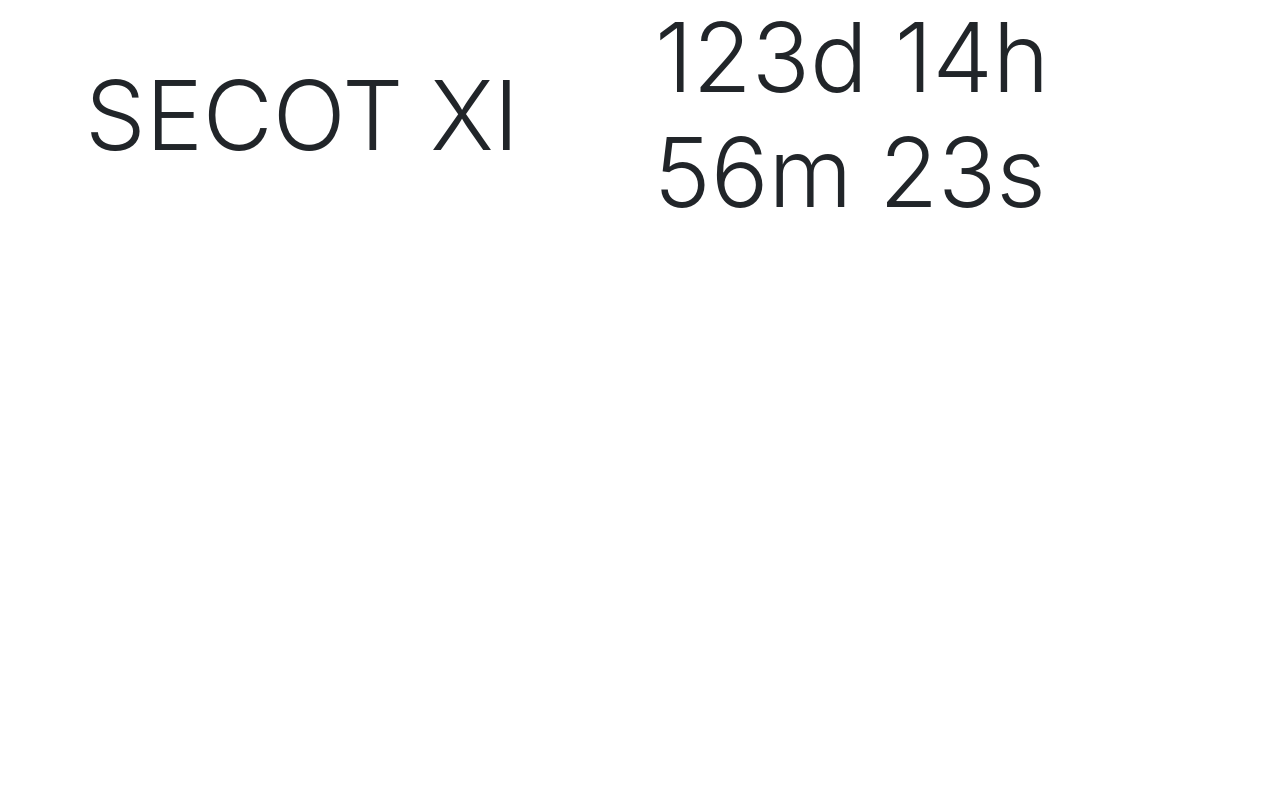
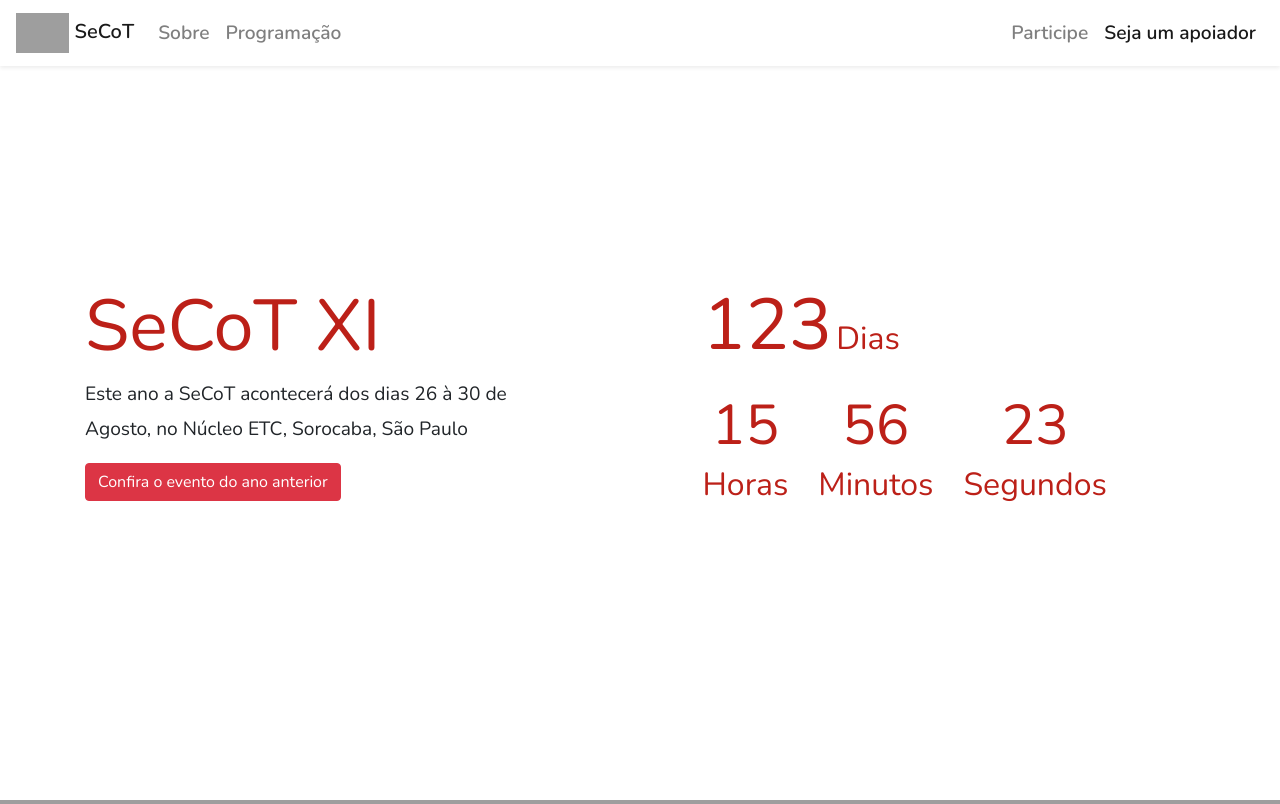
Before and after one commit to rabbit11/secot-landing-page, a PHP site: page / in a window 1280 px wide. Shown: the top 804 px of the page. Before the commit the page ends 208 px from the top, so only its background shows below. Run offline with PHP 8.4, Linux system fonts and the light colour scheme; some libraries are stand-ins or nearby versions; grey boxes are pictures that could not be loaded.

Commit message:
Countdown com visual melhorado

```diff
--- a/index.html
+++ b/index.html
@@ -1,27 +1,200 @@
 <!doctype html>
 <html lang="en">
   <head>
-    <title>SECOT</title>
+    <link rel="icon" type="image/png" href="https://secot.com.br/favicon.png">
+    <title>SeCoT</title>
     <!-- Required meta tags -->
     <meta charset="utf-8">
     <meta name="viewport" content="width=device-width, initial-scale=1, shrink-to-fit=no">
     <link href="https://fonts.googleapis.com/css?family=Nunito:400,600,700,900" rel="stylesheet">
     <!-- Bootstrap CSS -->
     <link rel="stylesheet" href="https://stackpath.bootstrapcdn.com/bootstrap/4.3.1/css/bootstrap.min.css" integrity="sha384-ggOyR0iXCbMQv3Xipma34MD+dH/1fQ784/j6cY/iJTQUOhcWr7x9JvoRxT2MZw1T" crossorigin="anonymous">
+    <link rel="stylesheet" href="https://use.fontawesome.com/releases/v5.8.1/css/all.css" integrity="sha384-50oBUHEmvpQ+1lW4y57PTFmhCaXp0ML5d60M1M7uH2+nqUivzIebhndOJK28anvf" crossorigin="anonymous">
+    <link rel="stylesheet" href="styles.css">
   </head>
-  <body>
+  <body data-spy="scroll" data-target="#mainNavbar">
+    <section class="top-bar">
+      <nav id="mainNavbar" class="navbar navbar-expand-lg navbar-light fixed-top shadow-sm">
+          <a class="navbar-brand" href="#"> <img src="https://secot.com.br/img/logo_round.png" alt=""> SeCoT</a>
+          <div class="collapse navbar-collapse" id="navbarSupportedContent">
+            <ul class="navbar-nav mr-auto">
+              <li class="nav-item">
+                <a class="nav-link" href="#sobre">Sobre<span class="sr-only"></span></a>
+              </li>
+              <li class="nav-item">
+                <a class="nav-link" href="#programacao">Programação<span class="sr-only"></span></a>
+              </li>
+            </ul>
+            <ul class="navbar-nav">
+              <li class="nav-item">
+                <a class="nav-link" href="#participe">Participe</a>
+              </li>
+              <li class="nav-item">
+                <a class="nav-link" href="#apoiadores">Seja um apoiador</a>
+              </li>
+            </ul>
+          </div>
+      </nav>
+    </section>
 
-    <section class="banner">
+    <section id="banner" class="d-flex align-items-center">
       <div class="container">
-        <div class="row">
-          <div class="col-md-6 align-self-center">
-            <h1 class="display-1">SECOT XI</h1>
+        <div class="d-flex row align-items-center justify-content-center">
+          <div class="col-md">
+            <h1 class="display-3 title">SeCoT XI</h1>
+            <p id="texto">Este ano a SeCoT acontecerá dos dias 26 à 30 de Agosto, no Núcleo ETC, Sorocaba, São Paulo<p>
+            <a class="btn btn-danger" href="https://secot.com.br/">Confira o evento do ano anterior</a>
           </div>
-          <div class="col-md-6 align-self-center">
-            <h1 id="countDown" class="display-1"></h1>
+          <div class="col-md-1"></div>
+          <!-- <div id="countDown" class="col-md-6 text-center title pt-3 shadow-lg rounded"> -->
+          <div class="d-none d-md-block col-md text-left title float-left">
+              <span id="dias" class="display-3"></span>
+              <span class="display-5 countText">Dias</span>
+            <div class="row mt-4">
+              <!-- <div class="col-3">
+                <h1 id="dias" class="countDown display-5 rounded-circle p-4"></h1>
+              </div> -->
+              <div class="col text-center">
+                <h1 class="display-4 mx-auto" id="horas"></h1>
+                <p class="countText">Horas</p>
+              </div>
+              <div class="col text-center">
+                <h1 class="display-4 mx-auto" id="minutos"></h1>
+                <p class="countText">Minutos</p>
+              </div>
+              <div class="col text-center">
+                <h1 class="display-4 mx-auto" id="segundos"></h1>
+                <p class="countText">Segundos</p>
+              </div>
+              <div class="col"></div>
+            </div>
+            <!-- <div class="row">
+              <div class="col-3">
+                <h1 class="display-5">D</h1>
+              </div>
+              <div class="col-3">
+                <h1 class="display-5">H</h1>
+              </div>
+              <div class="col-3">
+                <h1 class="display-5">M</h1>
+              </div>
+              <div class="col-3">
+                <h1 class="display-5">S</h1>
+              </div>
+            </div> -->
           </div>
         </div>
       </div>
+    </section>
+
+    <section class="conteudo">
+      <section id="sobre" class="d-flex align-items-center">
+        <div class="container">
+          <div class="d-flex row align-items-center justify-content-center">
+            <div class="col-md-6">
+              <!-- <h1 class="display-3 text-center">espaço para imagem</h1> -->
+              <!-- <img src="https://secot.com.br/img/logo_round.png" alt="logo SeCoT" class="mx-auto d-block"> -->
+            </div>
+            <div class="col-md-6 ">
+              <h1 class="display-3 text-center">Sobre</h1>
+              <p>A SeCoT XI é a 11ª edição da Semana da Computação e Tecnologia da Universidade Federal de São Carlos - campus
+                Sorocaba.</p>
+
+              <p>Criada em 2009, a SeCoT é um evento organizado e promovido anualmente pelos alunos do curso com o apoio de docentes da
+                área e considerada um dos maiores eventos acadêmicos sobre tecnologia da região.</p>
+
+                <p>A SeCoT é um evento que conta com diversas palestras, workshops e minicursos com o objetivo de apresentar e debater temas relacionados à
+                  Computação, bem como suas aplicações em diversas áreas com ênfase em novas tecnologias e tendências do mercado.
+                </p>
+                <!-- <p>
+                  Sempre tentando trazer o melhor na área de tecnologia e suas diversas áreas, a semana é aberta para toda a comunidade de
+                  Sorocaba, contribuindo para consolidar a cidade como uma região atrativa para captação de programadores e instalação de
+                  empresas de tecnologia.</p> -->
+                  </div>
+                </div>
+              </div>
+        </section>
+
+        <section id="programacao" class="d-flex align-items-center">
+          <div class="container">
+            <div class="d-flex row align-items-center justify-content-center">
+              <div class="col-md-6">
+                <h1 class="display-4 text-center title"> < Programação /></h1>
+                <p>A SeCoT XI tem duração dos dias 26/08 - 30/08, onde todos os dias traremos diferentes
+                  palestras e mini cursos focados na área de tecnologia. O evento tem duração das 9h-18h
+                  incluindo coffee-break entre palestras. Além disso no último dia de evento acontece uma
+                  mini maratona de programação na UFSCar Sorocaba.</p>
+                  <p>Ainda não possuímos uma lineup definida, por isso nos acompanhe no em nossas redes sociais para não ficar de fora!
+                  </p>
+                </div>
+                <div class="col-md-6 text-center">
+                  <a href="https://www.facebook.com/secot.ufscar/"><i class="fab fa-facebook mr-5"></i></a>
+                  <a href="https://instagram.com/secot.ufscar?utm_source=ig_profile_share&igshid=1rqqywzf0pb4r"><i class="fab fa-instagram ml-5"></i></a>
+                  <!-- <p>Espaço para imagem do evento</p> -->
+                  <!-- <img src="https://scontent.fsod3-1.fna.fbcdn.net/v/t31.0-8/18489878_1561324023910026_3863293913079333034_o.jpg?_nc_cat=104&_nc_ht=scontent.fsod3-1.fna&oh=426db539342aa8cfebdb36fd31df6500&oe=5D713B61" alt=""> -->
+                </div>
+              </div>
+            </div>
+          </section>
+
+          <section id="participe" class="d-flex align-items-center">
+            <div class="container">
+              <div class="d-flex row align-items-right justify-content-center">
+                <div class="col-md-6 order-2 order-md-1">
+                </div>
+                <div class="col-md-6 order-1 order-md-2">
+                  <h1 class="display-4 text-center">
+                    Participe
+                  </h1>
+                  <p>A participação na SeCoT XI é gratuita para todos!
+                    Sendo necessária apenas uma inscrição prévia para garantir sua vaga!</p>
+                  <p>
+                    As inscrições serão liberadas em nosso site,
+                    assim que a lineup for definida.<p>
+                </div>
+              </div>
+            </div>
+          </section>
+
+          <section id="apoiadores" class="d-flex align-items-center">
+            <div class="container">
+              <div class="d-flex row align-items-center justify-content-center">
+                <div class="col-md-6 ">
+                  <h1 class="display-4 text-center title">Seja um apoiador</h1>
+                  <p>Deseja se tornar um apoiador do evento? Basta preencher o formulário e entraremos em
+                    contanto com você!
+                  </p>
+                </div>
+                <div class="col-md-6 text-center">
+                  <a class="badge badge-danger text-wrap" href="https://bit.ly/2ZvGzDe">Formulário de interesse</a>
+                </div>
+              </div>
+            </div>
+          </section>
+          <section id="organizacao" class="d-flex align-items-center">
+            <div class="container">
+              <div class="row ">
+                <div class="col-md-6">
+                  <h1 class="display-4 text-center">Organização</h1>
+                  <div class="row">
+                    <div class="col-md-6 text-center">
+                      <img class="w-100 mx-auto"src="https://secot.com.br/img/logo_ufscar.png" alt="logo ufscar" srcset="">
+                    </div>
+                    <div class="col-md-6 text-center">
+                      <img class="w-75 mx-auto"src="https://secot.com.br/img/logo_caccs.png" alt="logo Centro Acadêmico BCC" srcset="">
+                    </div>
+                  </div>
+                </div>
+                <div class="col-md-6 mx-auto">
+                  <h1 class="display-4 text-center">Desenvolvido por</h1>
+                  <p class="mt-3 ml-5 ">
+                    <a class="badge badge-danger text-wrap" href="https://github.com/rabbit11">Pedro Coelho</a> e
+                    <a class="badge badge-danger text-wrap" href="https://github.com/nathamcoracini">Natham Coracini</a>
+                  </p>
+                </div>
+              </div>
+            </div>
+          </section>
         </section>
   <!-- Optional JavaScript -->
   <!-- jQuery first, then Popper.js, then Bootstrap JS -->
--- a/styles.css
+++ b/styles.css
@@ -1,3 +1,108 @@
 body{
     font-family: 'Nunito', sans-serif;
+    overflow-x: hidden;
 }
+
+#banner{
+    /* display: flex;
+    flex-flow: column;
+    height: 100%;
+    flex-grow: 1; */
+    vertical-align: middle;
+    line-height: 35px;
+    min-height: 100vh;
+    min-width: 100vw;
+}
+
+#banner #texto{
+    font-size: 1.2em;
+}
+
+.conteudo{
+    font-size: 1.2em;
+}
+
+#sobre{
+    background:#BC2018;
+    color:white;
+    min-height: 100vh;
+    background-image: url(img/aa3-invertido.jpg);
+    background-position: center;
+    background-size: cover;
+}
+
+
+#programacao{
+    min-height: 100vh;
+}
+
+#programacao a{
+    font-size: 65px;
+}
+
+#participe{
+    color: white;
+    min-height: 100vh;
+    background:#BC2018;
+    background-image: url(img/aa.jpg);
+    background-position: center;
+    background-size: cover;
+}
+
+#apoiadores{
+    min-height: 100vh;
+
+}
+
+#apoiadores a{
+    font-size: 1.2em;
+}
+
+#mainNavbar{
+    font-size: 1.2em;
+    font-weight: 600;
+}
+
+#mainNavbar.scrolled{
+    background: #BC2018;
+    color: white;
+    transition: background 800ms;
+
+}
+
+#organizacao{
+    color: white;
+    min-height: 100vh;
+    background:#BC2018;
+}
+
+#organizacao a{
+    font-size: 1.2rem;
+}
+
+.countDown{
+    color:white;
+    background: #BC2018;
+}
+
+.title{
+    color:#BC2018;
+}
+
+.navbar-brand img{
+    height: 40px;
+}
+
+.conteudo img{
+    margin-left: 100px;
+    height: 200px;
+}
+
+.fab{
+    color: #BC2018;
+    font-size: 2.0em;
+}
+
+.countText{
+    font-size: 2.0em;
+}
```
Also changed, not shown: script.js (+22 -4 lines), img/1.jpg (added), img/18118446_1531896226852806_1067110598554893232_n.png (added), img/2.jpg (added), img/3.jpg (added), img/aa.jpg (added), img/aa2.jpg (added), img/logo-circuito.png (added), 2 other files. Lines whose indentation alone changed are shown as unchanged.
